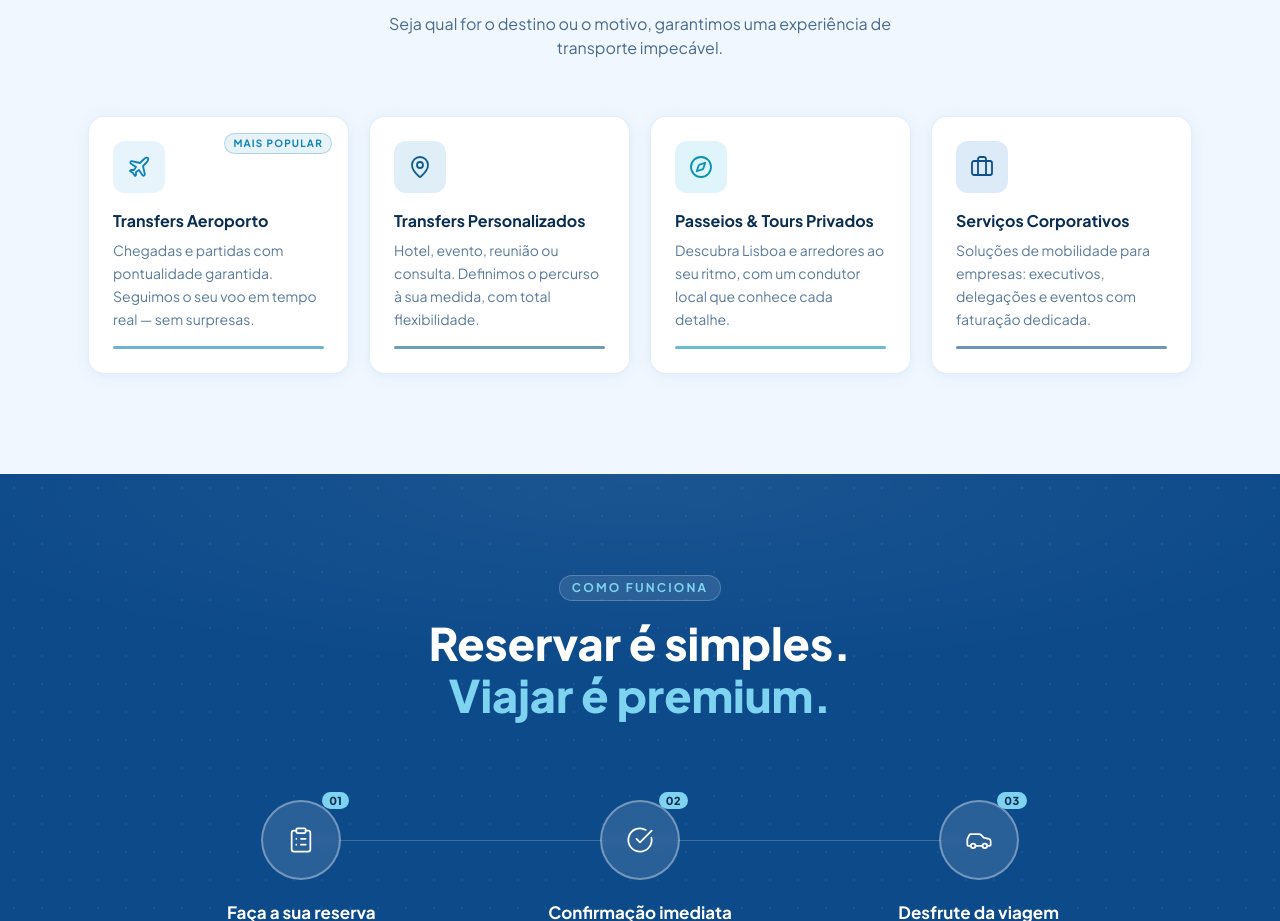
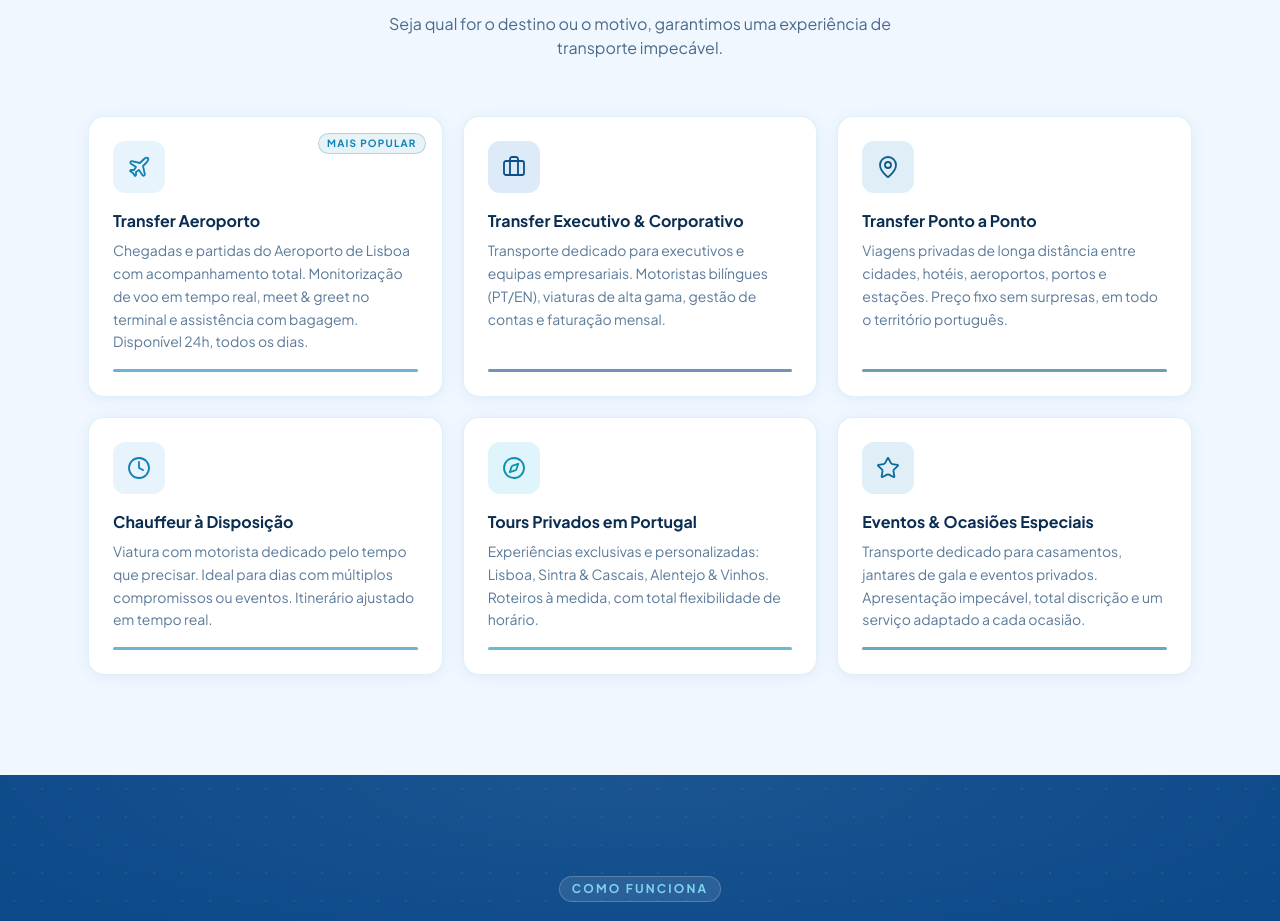
Before and after one commit to orbinetuy-alt/wavetransport, a Next.js app: page / in a window 1280 px wide. Shown: the part 1057-1978 px from the top of the page. Built offline with nearby package versions, Linux system fonts and the light colour scheme; no server answers.

Commit message:
cambios en seccion servicios

```diff
--- a/src/components/landing/ServicesSection.tsx
+++ b/src/components/landing/ServicesSection.tsx
@@ -1,42 +1,60 @@
 "use client";
 
-import { Plane, MapPin, Compass, Briefcase } from "lucide-react";
+import { Plane, Briefcase, MapPin, Clock, Compass, Star } from "lucide-react";
 
 const SERVICES = [
   {
     icon: Plane,
-    label: "Transfers Aeroporto",
+    label: "Transfer Aeroporto",
     description:
-      "Chegadas e partidas com pontualidade garantida. Seguimos o seu voo em tempo real — sem surpresas.",
+      "Chegadas e partidas do Aeroporto de Lisboa com acompanhamento total. Monitorização de voo em tempo real, meet & greet no terminal e assistência com bagagem. Disponível 24h, todos os dias.",
     accent: "#0e81b8",
     bg: "#e8f4fc",
     tag: "Mais popular",
   },
   {
+    icon: Briefcase,
+    label: "Transfer Executivo & Corporativo",
+    description:
+      "Transporte dedicado para executivos e equipas empresariais. Motoristas bilíngues (PT/EN), viaturas de alta gama, gestão de contas e faturação mensal.",
+    accent: "#0e4f8a",
+    bg: "#ddeaf8",
+    tag: null,
+  },
+  {
     icon: MapPin,
-    label: "Transfers Personalizados",
+    label: "Transfer Ponto a Ponto",
     description:
-      "Hotel, evento, reunião ou consulta. Definimos o percurso à sua medida, com total flexibilidade.",
+      "Viagens privadas de longa distância entre cidades, hotéis, aeroportos, portos e estações. Preço fixo sem surpresas, em todo o território português.",
     accent: "#0d5c8a",
     bg: "#e0eef8",
     tag: null,
   },
   {
+    icon: Clock,
+    label: "Chauffeur à Disposição",
+    description:
+      "Viatura com motorista dedicado pelo tempo que precisar. Ideal para dias com múltiplos compromissos ou eventos. Itinerário ajustado em tempo real.",
+    accent: "#0e81b8",
+    bg: "#e8f4fc",
+    tag: null,
+  },
+  {
     icon: Compass,
-    label: "Passeios & Tours Privados",
+    label: "Tours Privados em Portugal",
     description:
-      "Descubra Lisboa e arredores ao seu ritmo, com um condutor local que conhece cada detalhe.",
+      "Experiências exclusivas e personalizadas: Lisboa, Sintra & Cascais, Alentejo & Vinhos. Roteiros à medida, com total flexibilidade de horário.",
     accent: "#0891b2",
     bg: "#e0f4fb",
     tag: null,
   },
   {
-    icon: Briefcase,
-    label: "Serviços Corporativos",
+    icon: Star,
+    label: "Eventos & Ocasiões Especiais",
     description:
-      "Soluções de mobilidade para empresas: executivos, delegações e eventos com faturação dedicada.",
-    accent: "#0e4f8a",
-    bg: "#ddeaf8",
+      "Transporte dedicado para casamentos, jantares de gala e eventos privados. Apresentação impecável, total discrição e um serviço adaptado a cada ocasião.",
+    accent: "#0a6a9a",
+    bg: "#e0eef7",
     tag: null,
   },
 ];
@@ -91,7 +109,7 @@ export function ServicesSection() {
         <div
           style={{
             display: "grid",
-            gridTemplateColumns: "repeat(auto-fit, minmax(230px, 1fr))",
+            gridTemplateColumns: "repeat(auto-fit, minmax(280px, 1fr))",
             gap: 20,
           }}
         >
```
